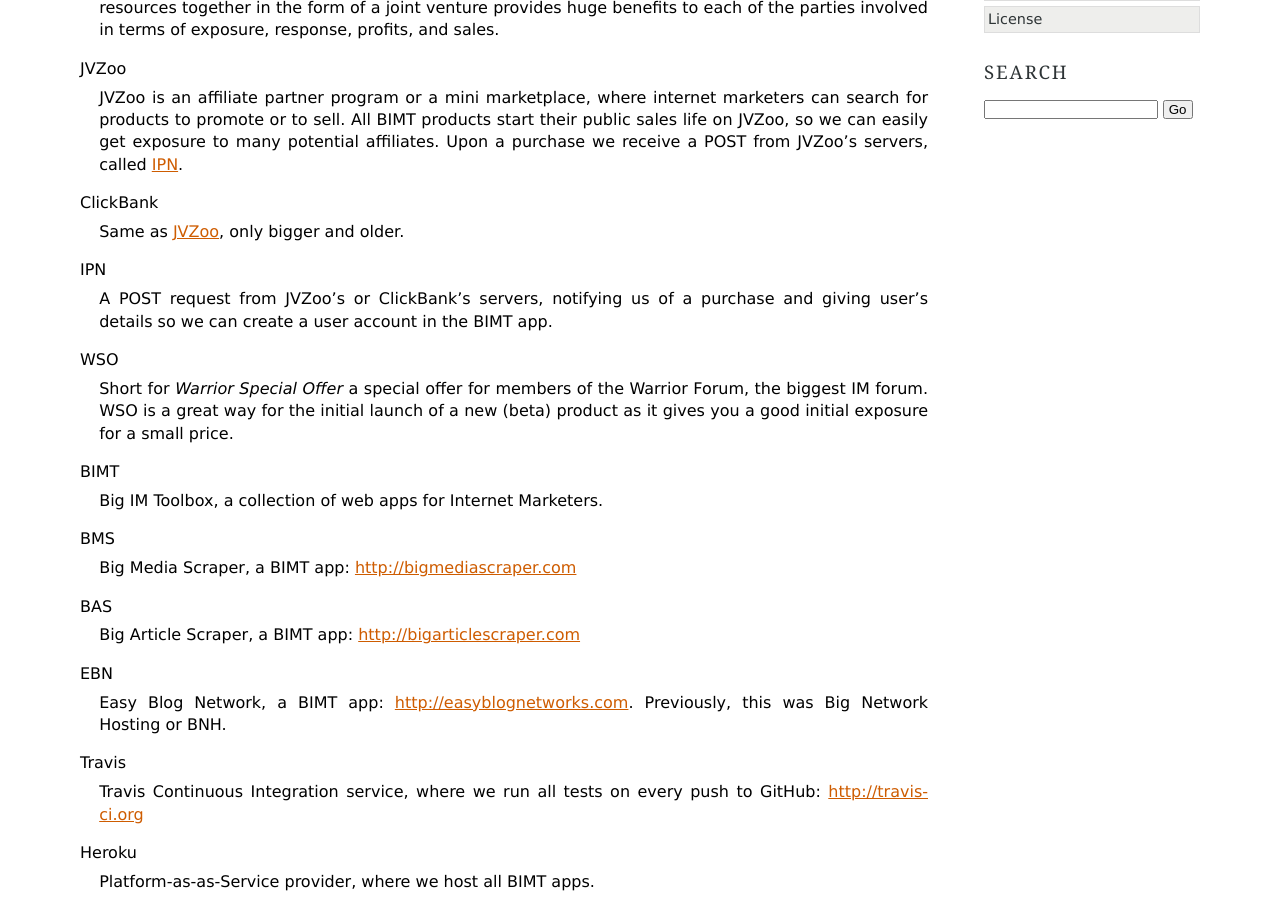
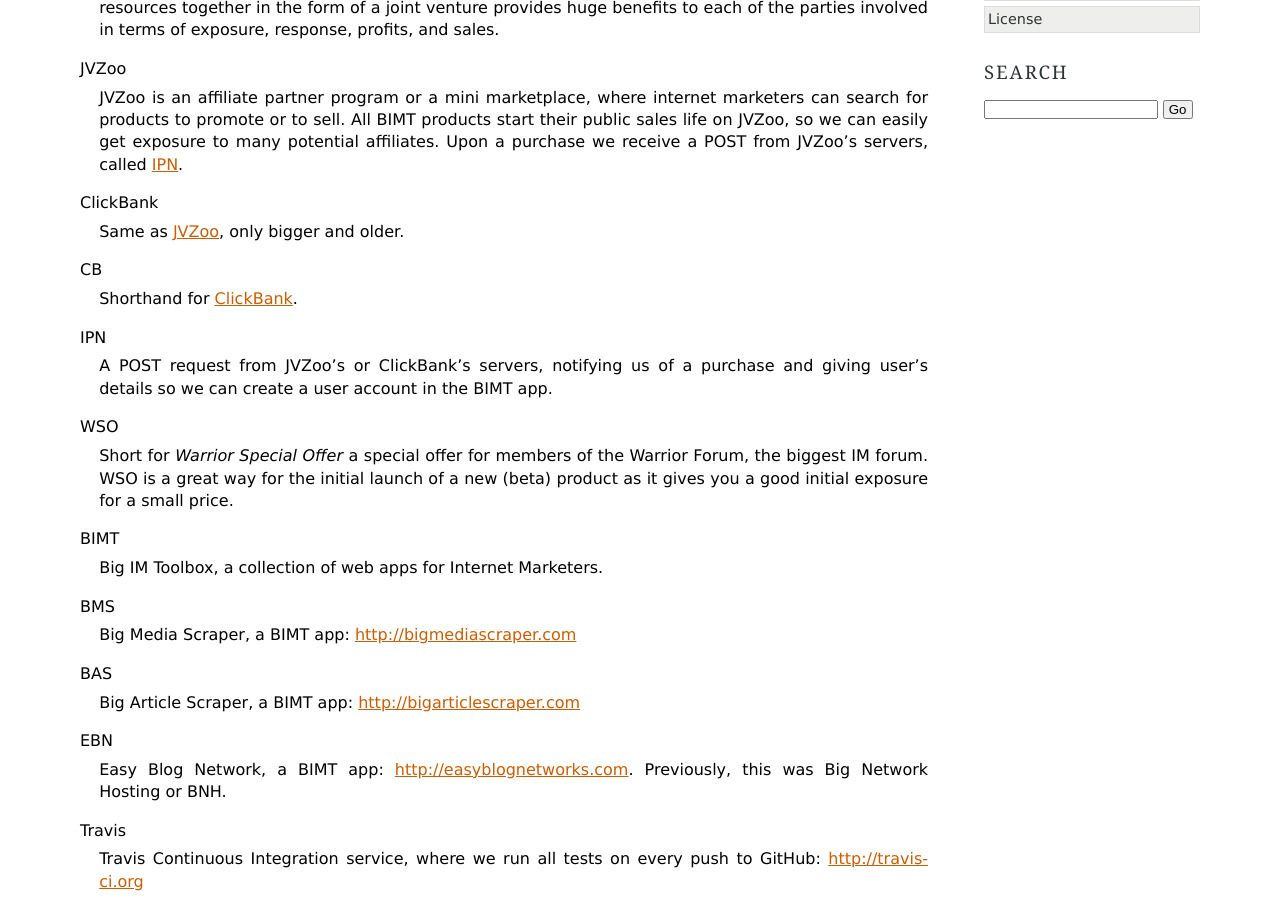
Before and after one commit to persho/pyramid_bimt, a Sphinx documentation site: the page built from docs/glossary.rst, in a window 1280 px wide and 900 px high, scrolled down 333 px. Built offline with Sphinx 7.4.7, drawn with Linux system fonts in a browser that asks for light colours.

Commit message:
explain CB

```diff
--- a/docs/glossary.rst
+++ b/docs/glossary.rst
@@ -25,6 +25,9 @@
 
     ClickBank
         Same as :term:`JVZoo`, only bigger and older.
+
+    CB
+        Shorthand for :term:`ClickBank`.
 
     IPN
         A POST request from JVZoo's or ClickBank's servers, notifying us of a
```
